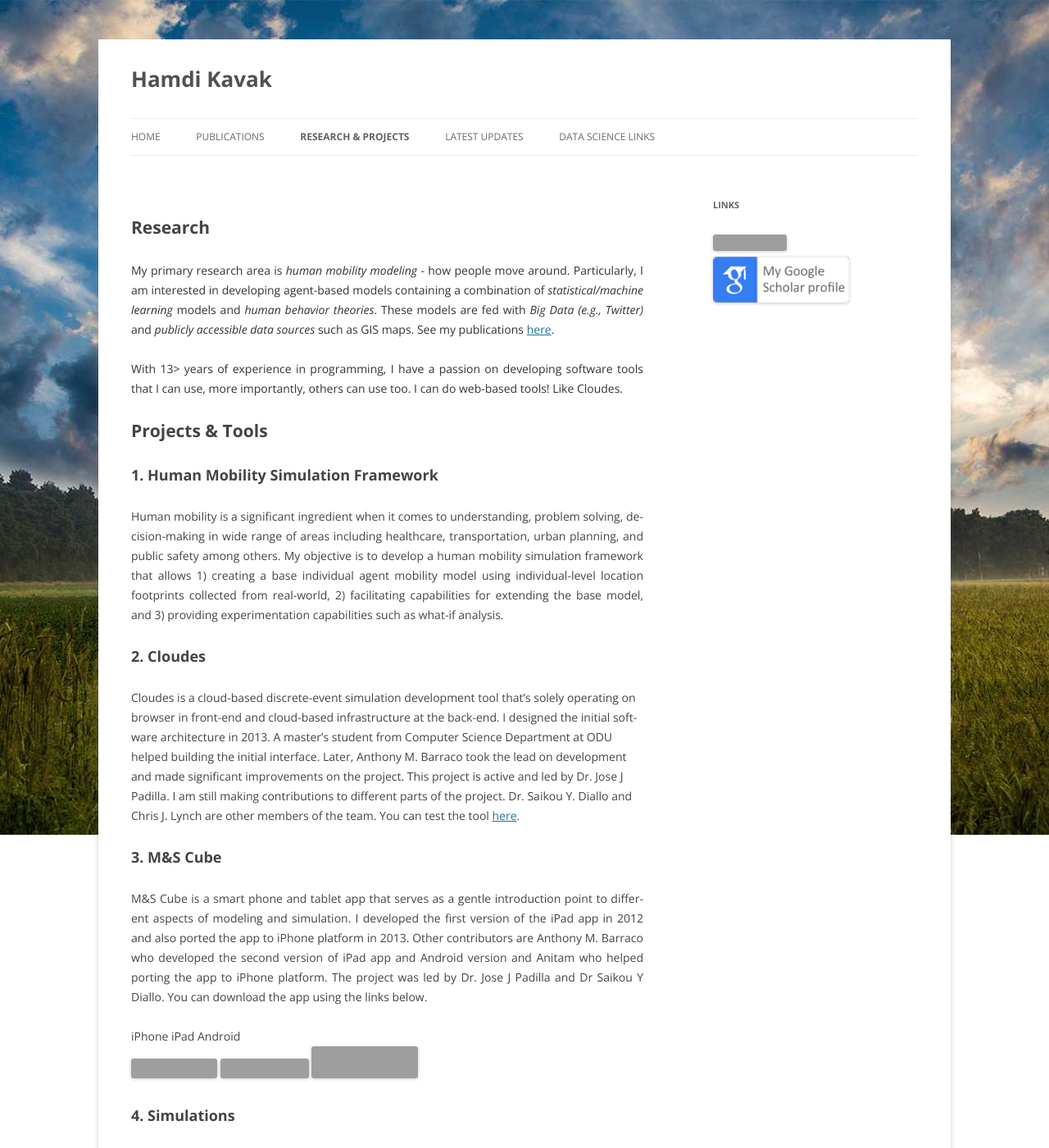
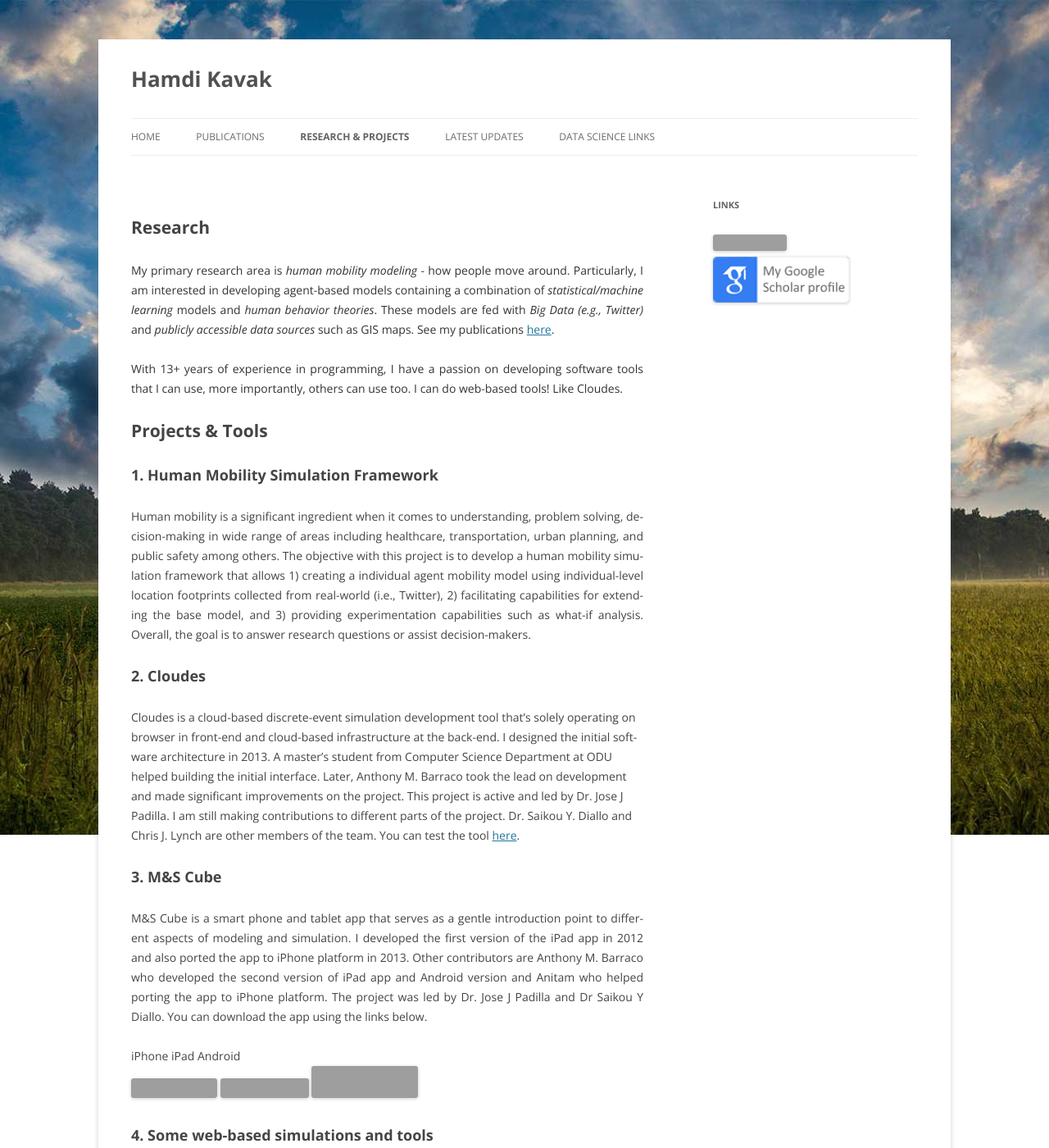
Before and after one commit to hamdikavak/hamdikavak.github.io, a Jekyll site: the page built from research-and-projects/index.html, in a window 1280 px wide and 1400 px high. Shown: the whole window at 82% size. Built offline with Jekyll 4.4.1, drawn with Linux system fonts in a browser that asks for light colours; nearby versions of some CDN libraries; library files that are not in the unit come from our copies; some of the changed text lies outside the part shown; grey boxes are pictures that could not be loaded.

Commit message:
Update index.html

```diff
--- a/research-and-projects/index.html
+++ b/research-and-projects/index.html
@@ -11,7 +11,7 @@ Particularly, I am interested in developing agent-based models containing a comb
 These models are fed with <em>Big Data (e.g., Twitter)</em> and <em>publicly accessible data sources</em> such as GIS maps.
 See my publications <a title="Publications" href="{{ site.baseurl }}/publications/">here</a>.<br />
 </span></p>
-<p style="text-align: justify;"><span style="color: #333333;">With 13> years of experience in programming, I have a passion on developing software tools that I can use, more importantly, others can use too.
+<p style="text-align: justify;"><span style="color: #333333;">With 13+ years of experience in programming, I have a passion on developing software tools that I can use, more importantly, others can use too.
   I can do web-based tools! Like Cloudes.
   <br />
 </span></p>
@@ -20,15 +20,15 @@ See my publications <a title="Publications" href="{{ site.baseurl }}/publication
 <h2>1. Human Mobility Simulation Framework</h2>
 <p style="text-align: justify;">
   Human mobility is a significant ingredient when it comes to understanding, problem solving, decision-making in wide range of areas including healthcare, transportation, urban planning, and public safety among others.
-  My objective is to develop a human
+  The objective with this project is to develop a human
 mobility simulation framework that allows
-1) creating a base individual agent
+1) creating a individual agent
 mobility model using individual-level
-location footprints collected from real-world,
+location footprints collected from real-world (i.e., Twitter),
 2) facilitating capabilities for extending
 the base model, and
 3) providing experimentation capabilities
-such as what-if analysis.
+such as what-if analysis. Overall, the goal is to answer research questions or assist decision-makers.
   </p>
 <h2>2. Cloudes</h2>
 <p>Cloudes is a cloud-based discrete-event simulation development tool that&#8217;s solely operating on browser in front-end and cloud-based infrastructure at the back-end.
@@ -41,9 +41,13 @@ Later, Anthony M. Barraco took the lead on development and made significant impr
 <a href="https://itunes.apple.com/us/app/m-s-cube/id541665433?mt=8&amp;uo=4"><img class="alignnone" src="https://linkmaker.itunes.apple.com/htmlResources/assets/en_us//images/web/linkmaker/badge_appstore-lrg.png" alt="" width="108" height="32" /></a>
 <a href="https://play.google.com/store/apps/details?id=edu.odu.vmasc.mscube&utm_source=global_co&utm_medium=prtnr&utm_content=Mar2515&utm_campaign=PartBadge&pcampaignid=MKT-AC-global-none-all-co-pr-py-PartBadges-Oct1515-1"><img alt="Get it on Google Play" src="https://play.google.com/intl/en_us/badges/images/apps/en-play-badge.png" style="width: 130px; height: 39px;"/></a>
 </p>
-<h2>4. Simulations</h2>
+<h2>4. Some web-based simulations and tools</h2>
 <p>I&#8217;ve developed couple of simple JavaScript simulations.</p>
 <ul>
 <li>Segregation Simulation : <a href="http://hamdikavak.com/sims/segregation/">Demo</a> &#8211; <a href="https://github.com/hamdikavak/segregation-simulation">Source Code</a></li>
 <li>Flocking Simulation: <a href="http://hamdikavak.com/sims/flocking/">Demo</a> &#8211; <a href="https://github.com/hamdikavak/flocking-simulation">Source Code</a></li>
+<li>Google Maps Polygon Extracting: <a href="http://hamdikavak.com/research-and-projects/demo/maps-api-polygon/">Demo</a> </li>
+
+
+
 </ul>
```
